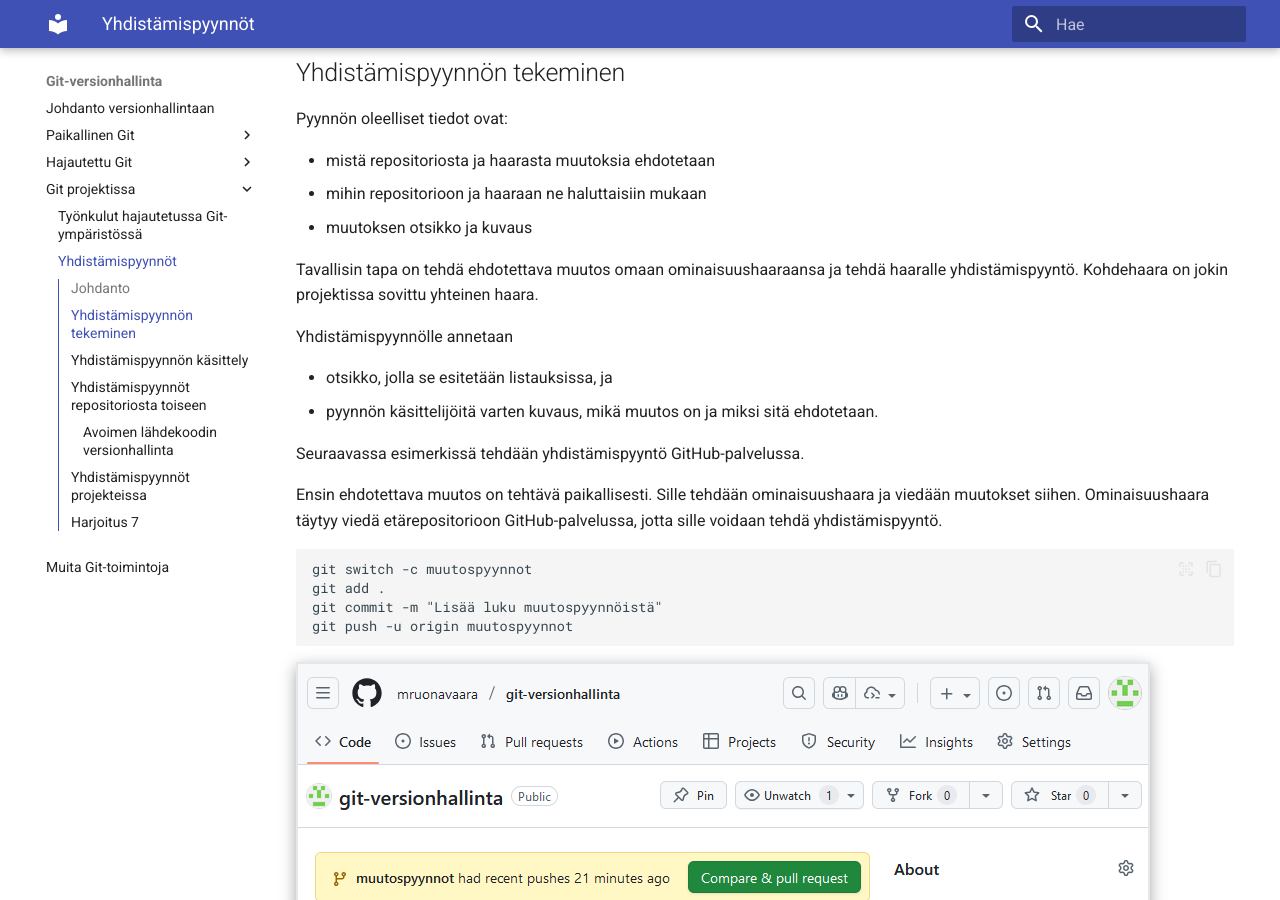
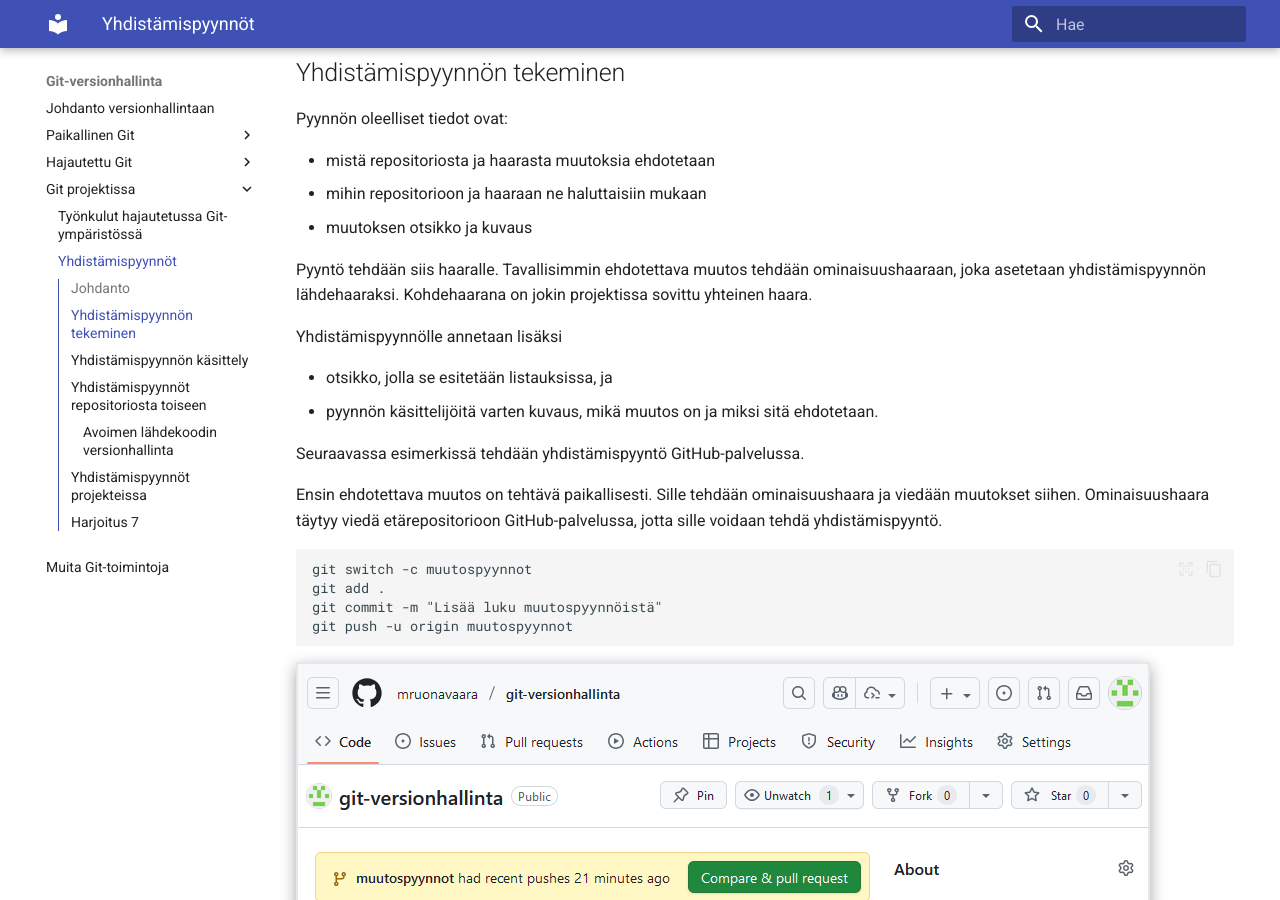
Before and after one commit to mruonavaara/git-versionhallinta, an MkDocs documentation site: the page built from docs/yhdistamispyynnot.md, in a window 1280 px wide and 900 px high, scrolled down 401 px. Built offline with MkDocs 1.6.1 and Material for MkDocs 9.7.7, drawn with Linux system fonts in a browser that asks for light colours.

Commit message:
Pieni tekstikorjaus

````diff
--- a/docs/yhdistamispyynnot.md
+++ b/docs/yhdistamispyynnot.md
@@ -16,9 +16,9 @@
 - mihin repositorioon ja haaraan ne haluttaisiin mukaan
 - muutoksen otsikko ja kuvaus
 
-Tavallisin tapa on tehdä ehdotettava muutos omaan ominaisuushaaraansa ja tehdä haaralle yhdistämispyyntö. Kohdehaara on jokin projektissa sovittu yhteinen haara.
+Pyyntö tehdään siis haaralle. Tavallisimmin ehdotettava muutos tehdään ominaisuushaaraan, joka asetetaan yhdistämispyynnön lähdehaaraksi. Kohdehaarana on jokin projektissa sovittu yhteinen haara.
 
-Yhdistämispyynnölle annetaan
+Yhdistämispyynnölle annetaan lisäksi
 
 - otsikko, jolla se esitetään listauksissa, ja
 - pyynnön käsittelijöitä varten kuvaus, mikä muutos on ja miksi sitä ehdotetaan.
@@ -140,10 +140,6 @@
   local-->>fork: pull
   note over local: Muutos yhdistetty kohdehaaraan
 
-
-
-
-
 ```
 
 ## Yhdistämispyynnöt projekteissa
````
